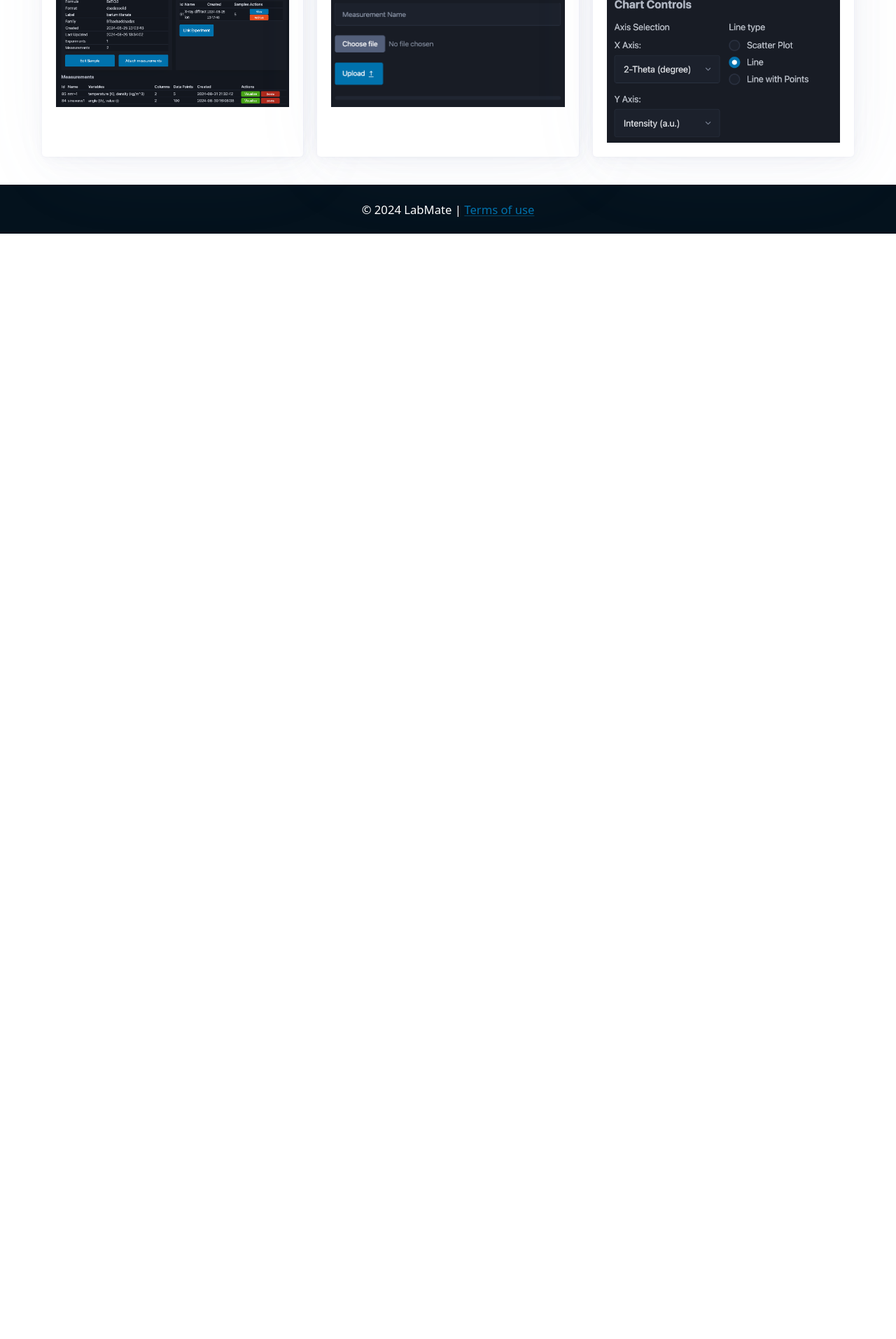
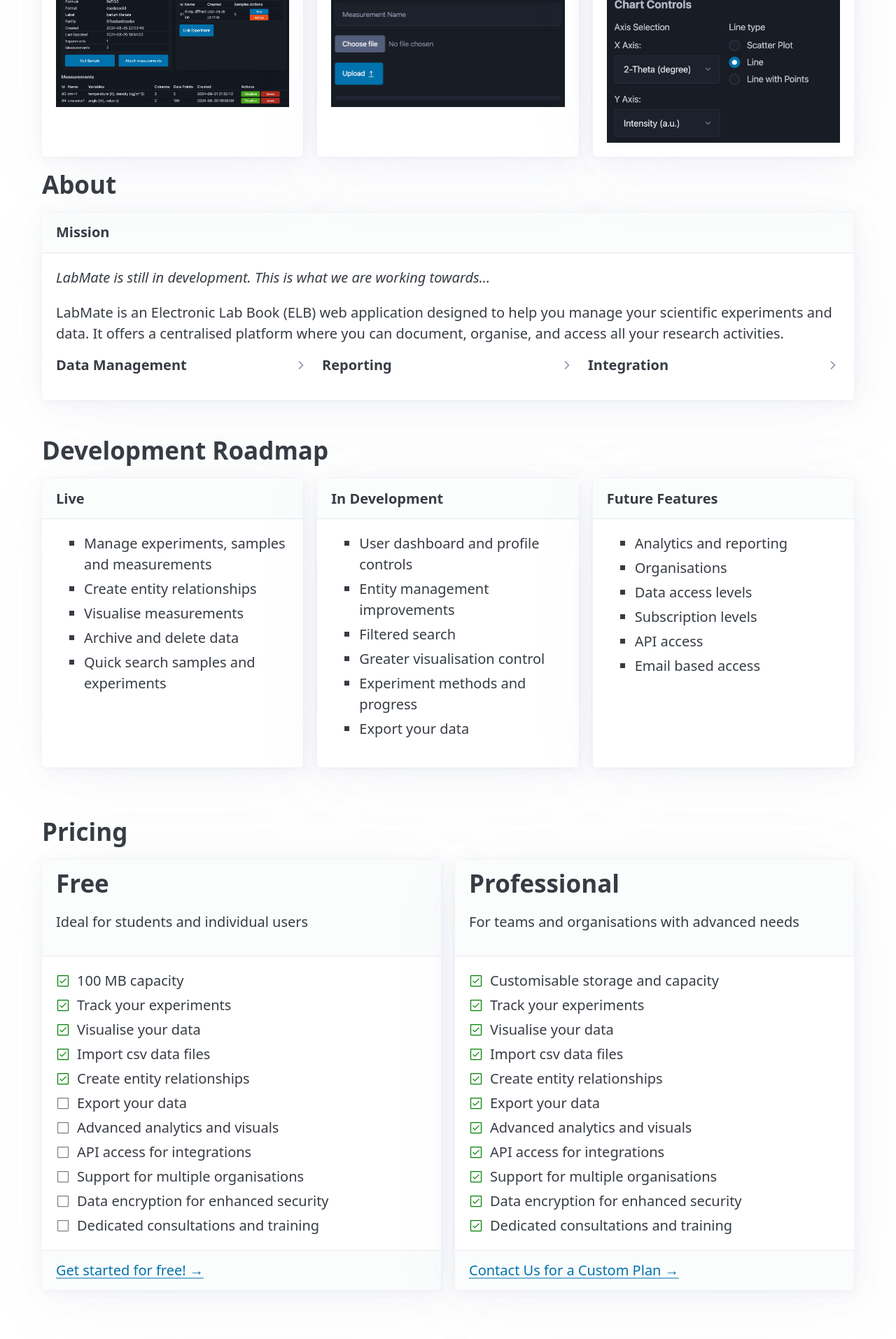
Before and after one commit to antgobar/labmate, a FastAPI app: page / in a window 1280 px wide. Shown: the part 748-2662 px from the top of the page at 70% size. Before the commit the page ends 1082 px from the top, so only its background shows below. Run offline with FastAPI, Linux system fonts and the light colour scheme; parts of the project's set-up code (start-up, migrations or seed data) failed here and were passed over.

Commit message:
main page has all the info

```diff
--- a/static/css/styles.css
+++ b/static/css/styles.css
@@ -156,3 +156,22 @@
     }
 
 }
+
+#backToTopBtn {
+    position: fixed;
+    bottom: 20px;
+    right: 20px;
+    z-index: 99;
+    display: none;
+    border: none;
+    padding: 15px;
+    border-radius: 50%;
+    cursor: pointer;
+    font-size: 18px;
+    opacity: 0.5;
+    transition: opacity 0.3s ease;
+}
+
+#backToTopBtn:hover {
+    opacity: 1;
+}
--- a/templates/index.html
+++ b/templates/index.html
@@ -53,8 +53,30 @@
             </span>
         </small>
     </footer>
+    <button id="backToTopBtn" title="Go to top"><img src="/static/svg/scroll-up.svg" alt=""></button>
+
     <script>
         document.getElementById('year').textContent = new Date().getFullYear();
+
+        (function () {
+            let backToTopBtn = document.getElementById("backToTopBtn");
+
+            if (backToTopBtn) {
+                window.onscroll = function () {
+                    if (document.body.scrollTop > 100 || document.documentElement.scrollTop > 100) {
+                        backToTopBtn.style.display = "block";
+                    } else {
+                        backToTopBtn.style.display = "none";
+                    }
+                };
+                backToTopBtn.onclick = function () {
+                    window.scrollTo({
+                        top: 0,
+                        behavior: 'smooth'
+                    });
+                };
+            }
+        })();
     </script>
 </body>
 
--- a/templates/pages/home.html
+++ b/templates/pages/home.html
@@ -14,7 +14,7 @@
     </p>
     <p>
         <strong>
-            <a href="/about#features-section">Development Roadmap</a>
+            <a href="/#features-section">Development Roadmap</a>
         </strong>
     </p>
     {% if not user %}
@@ -59,4 +59,10 @@
         </article>
     </div>
 </div>
+
+{% include 'partials/pages/about.html' %}
+{% include 'partials/pages/features.html' %}
+{% include 'partials/pages/pricing.html' %}
+{% include 'partials/pages/contact.html' %}
+{% include 'partials/pages/terms_and_conditions.html' %}
 {% endblock %}
--- a/templates/partials/navbar/info_tabs.html
+++ b/templates/partials/navbar/info_tabs.html
@@ -1,15 +1,15 @@
 <li id="info-tab">
-    <a class="contrast" href="/about#" hx-target="main" hx-replace-url="/about" hx-push-url="true">
+    <a class="contrast" href="/#about-section" >
         About <span><img src="/static/svg/about.svg" alt=""></span>
     </a>
 </li>
 <li id="info-tab">
-    <a class="contrast" href="/contact#" hx-target="main" hx-replace-url="/contact" hx-push-url="true">
+    <a class="contrast" href="/#contact-section">
         Contact <span><img src="/static/svg/contact.svg" alt=""></span>
     </a>
 </li>
 <li id="info-tab">
-    <a class="contrast" href="/pricing#" hx-target="main" hx-replace-url="/pricing" hx-push-url="true">
+    <a class="contrast" href="/#pricing-section">
         Pricing <span><img src="/static/svg/pricing.svg" alt=""></span>
     </a>
 </li>
--- a/templates/partials/navbar/tabs.html
+++ b/templates/partials/navbar/tabs.html
@@ -1,15 +1,15 @@
 <li>
-    <a href="/about#" hx-target="main" hx-replace-url="/about" hx-push-url="true">
+    <a href="/#about-section">
         About <span><img src="/static/svg/about.svg" alt=""></span>
     </a>
 </li>
 <li>
-    <a href="/contact#" hx-target="main" hx-replace-url="/contact" hx-push-url="true">
+    <a href="/#contact-section">
         Contact <span><img src="/static/svg/contact.svg" alt=""></span>
     </a>
 </li>
 <li>
-    <a href="/pricing#" hx-target="main" hx-replace-url="/pricing" hx-push-url="true">
+    <a href="/#pricing-section">
         Pricing <span><img src="/static/svg/pricing.svg" alt=""></span>
     </a>
 </li>
--- a/templates/partials/pages/about.html
+++ b/templates/partials/pages/about.html
@@ -1,5 +1,4 @@
-<h2>About</h2>
-
+<h2 id="about-section">About</h2>
 <article>
     <header>
         <strong>Mission</strong>
@@ -40,5 +39,3 @@
         </details>
     </div>
 </article>
-{% include 'partials/pages/features.html' %}
-{% include 'partials/pages/terms_and_conditions.html' %}
--- a/templates/partials/pages/contact.html
+++ b/templates/partials/pages/contact.html
@@ -1,4 +1,4 @@
-<h2>Contact</h2>
+<h2 id="contact-section">Contact</h2>
 <p>Get in touch with us for more information about our services, arrange a consultation call or provide some feedback.
 </p>
 
--- a/templates/partials/pages/pricing.html
+++ b/templates/partials/pages/pricing.html
@@ -1,4 +1,4 @@
-<h2>Pricing</h2>
+<h2 id="pricing-section">Pricing</h2>
 <div class="grid">
     <article>
         <header>
```
Also changed, not shown: routes/pages.py (+6 -15 lines), static/svg/scroll-up.svg (added).
